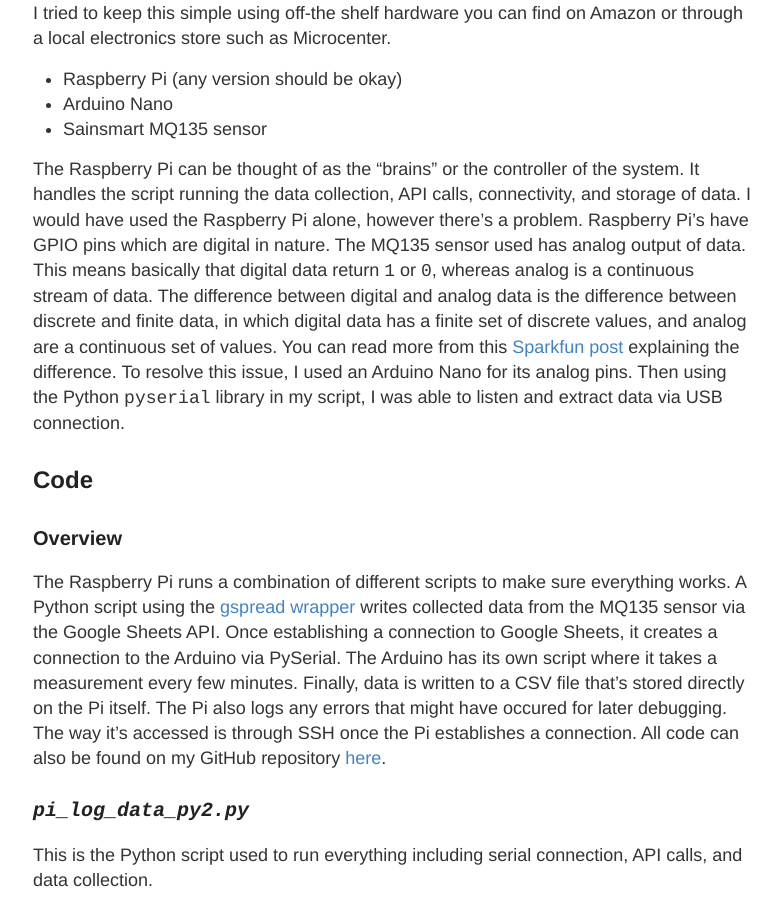
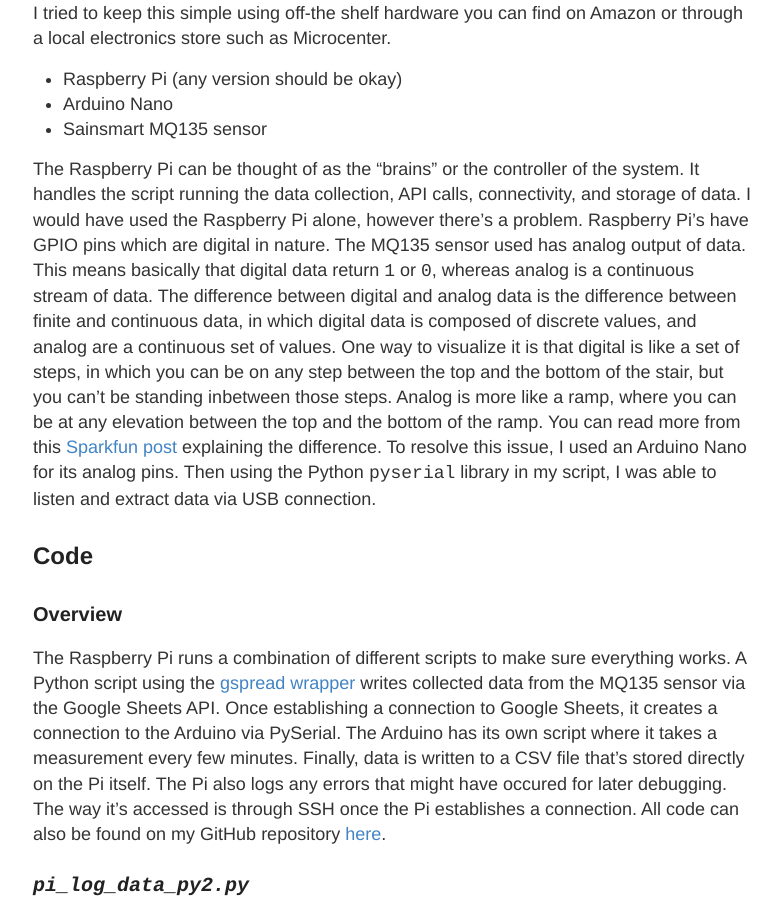
Before and after one commit to quickbrownfox319/quickbrownfox319.github.io, a Jekyll site: the page built from _posts/2018-01-08-Gas-Sensor-Part-2.md, in a window 1280 px wide and 900 px high, scrolled down 669 px. Shown: the whole window, without its empty margins (247-1028 px from the left). Built offline with Jekyll 4.4.1, drawn with Linux system fonts in a browser that asks for light colours.

Commit message:
fixed post concepts

```diff
--- a/_posts/2018-01-08-Gas-Sensor-Part-2.md
+++ b/_posts/2018-01-08-Gas-Sensor-Part-2.md
@@ -17,7 +17,7 @@ I tried to keep this simple using off-the shelf hardware you can find on Amazon
 * Arduino Nano
 * Sainsmart MQ135 sensor
 
-The Raspberry Pi can be thought of as the "brains" or the controller of the system. It handles the script running the data collection, API calls, connectivity, and storage of data. I would have used the Raspberry Pi alone, however there's a problem. Raspberry Pi's have GPIO pins which are digital in nature. The MQ135 sensor used has analog output of data. This means basically that digital data return `1` or `0`, whereas analog is a continuous stream of data. The difference between digital and analog data is the difference between discrete and finite data, in which digital data has a finite set of discrete values, and analog are a continuous set of values. You can read more from this [Sparkfun post](https://learn.sparkfun.com/tutorials/analog-vs-digital) explaining the difference. To resolve this issue, I used an Arduino Nano for its analog pins. Then using the Python `pyserial` library in my script, I was able to listen and extract data via USB connection.
+The Raspberry Pi can be thought of as the "brains" or the controller of the system. It handles the script running the data collection, API calls, connectivity, and storage of data. I would have used the Raspberry Pi alone, however there's a problem. Raspberry Pi's have GPIO pins which are digital in nature. The MQ135 sensor used has analog output of data. This means basically that digital data return `1` or `0`, whereas analog is a continuous stream of data. The difference between digital and analog data is the difference between finite and continuous data, in which digital data is composed of discrete values, and analog are a continuous set of values. One way to visualize it is that digital is like a set of steps, in which you can be on any step between the top and the bottom of the stair, but you can't be standing inbetween those steps. Analog is more like a ramp, where you can be at any elevation between the top and the bottom of the ramp. You can read more from this [Sparkfun post](https://learn.sparkfun.com/tutorials/analog-vs-digital) explaining the difference. To resolve this issue, I used an Arduino Nano for its analog pins. Then using the Python `pyserial` library in my script, I was able to listen and extract data via USB connection.
 
 
 ## Code
```
